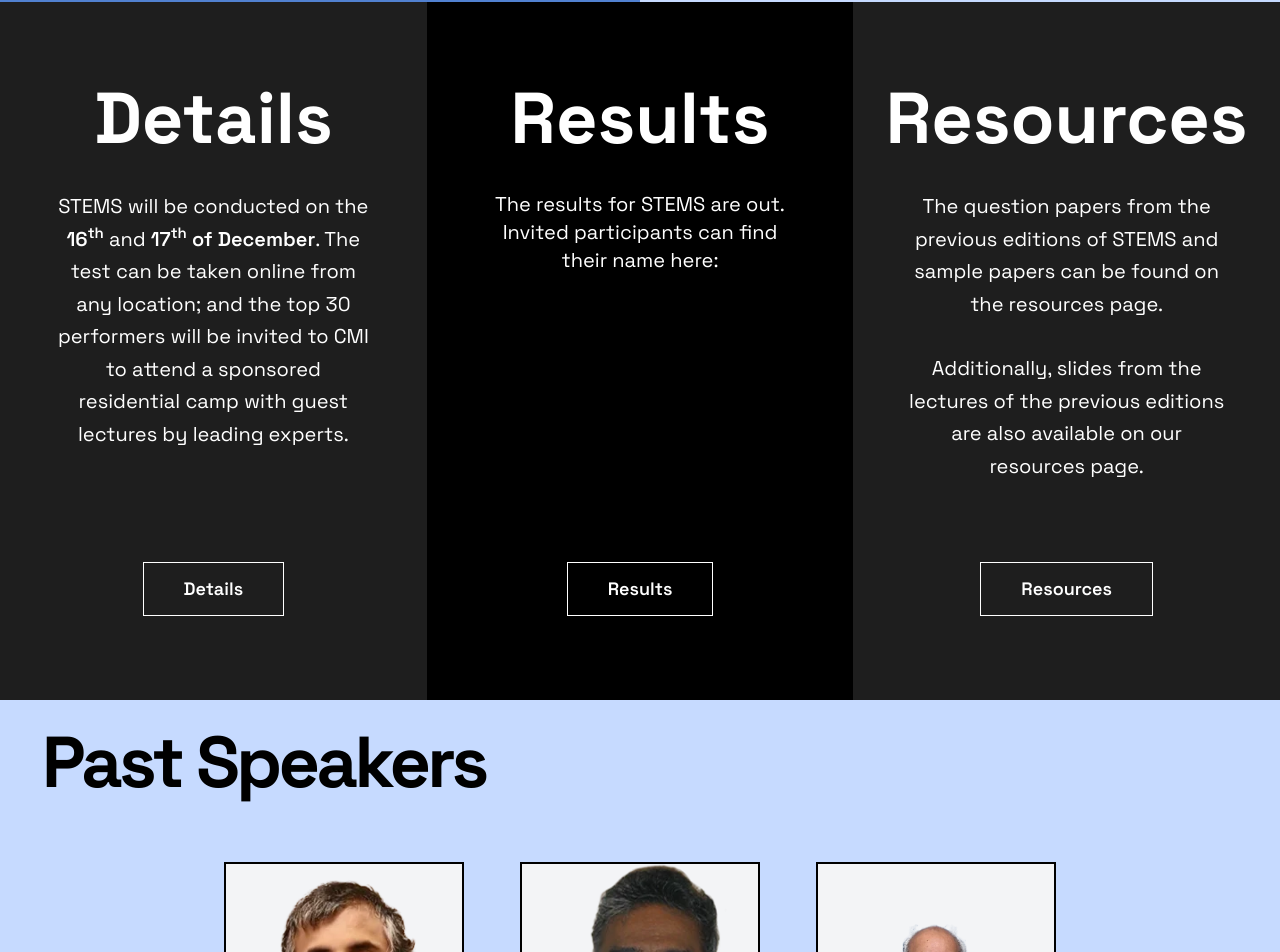
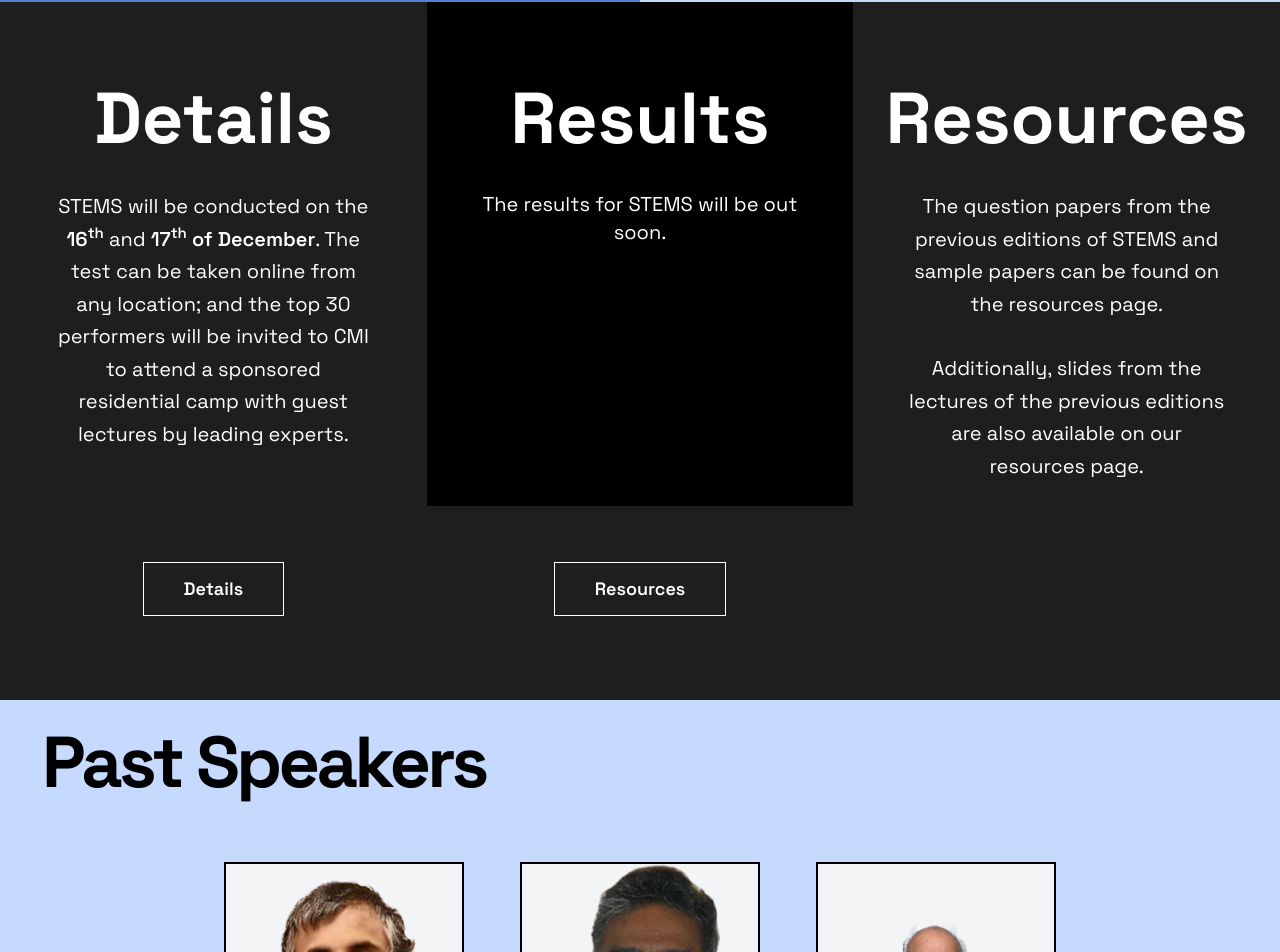
Before and after one commit to Tessellate-CMI/tessellate-frontend, a SvelteKit app: page /stems in a window 1280 px wide. Shown: the part 1544-2496 px from the top of the page. Built offline with nearby package versions, Linux system fonts and the light colour scheme; a web font is replaced by a local one.

Commit message:
fix: remove results link till they're added

```diff
--- a/src/routes/stems/+page.svelte
+++ b/src/routes/stems/+page.svelte
@@ -78,18 +78,18 @@
         <div class="bg-black p-4 pb-16 pt-12 lg:pb-6 lg:pt-20">
             <h1 class="mb-9 text-center text-6xl font-bold leading-relaxed lg:text-7xl">Results</h1>
             <p class="mx-auto w-4/5">
-                The results for STEMS are out.<br />
+                The results for STEMS will be out soon.<br />
             </p>
-            <p class="mx-auto w-4/5">
-                Invited participants can find their name here:<br />
-            </p>
-            {#if screenIsLarge}
-                <a
-                    style="text-transform: none"
-                    class="btn btn-outline m-auto mb-5 mt-10 h-auto min-h-0 rounded-none px-10 py-3 text-lg text-white hover:bg-white hover:text-black"
-                    href="/stems/results">Results</a
-                >
-            {/if}
+            <!-- <p class="mx-auto w-4/5"> -->
+            <!--     Invited participants can find their name here:<br /> -->
+            <!-- </p> -->
+            <!-- {#if screenIsLarge} -->
+            <!--     <a -->
+            <!--         style="text-transform: none" -->
+            <!--         class="btn btn-outline m-auto mb-5 mt-10 h-auto min-h-0 rounded-none px-10 py-3 text-lg text-white hover:bg-white hover:text-black" -->
+            <!--         href="/stems/results">Results</a -->
+            <!--     > -->
+            <!-- {/if} -->
         </div>
         <div class="p-4 pb-16 pt-12 lg:pb-6 lg:pt-20">
             <h1 class="mb-9 text-center text-6xl font-bold lg:text-7xl">Resources</h1>
@@ -117,13 +117,13 @@
                     href="/stems/details">Details</a
                 >
             </div>
-            <div class="bg-black p-4 pb-16">
-                <a
-                    style="text-transform: none"
-                    class="btn btn-outline m-auto mb-5 mt-10 h-auto min-h-0 rounded-none px-10 py-3 text-lg text-white hover:bg-white hover:text-black"
-                    href="/stems/results">Results</a
-                >
-            </div>
+            <!-- <div class="bg-black p-4 pb-16"> -->
+            <!--     <a -->
+            <!--         style="text-transform: none" -->
+            <!--         class="btn btn-outline m-auto mb-5 mt-10 h-auto min-h-0 rounded-none px-10 py-3 text-lg text-white hover:bg-white hover:text-black" -->
+            <!--         href="/stems/results">Results</a -->
+            <!--     > -->
+            <!-- </div> -->
             <div class="p-4 pb-16">
                 <a
                     style="text-transform: none"
```
